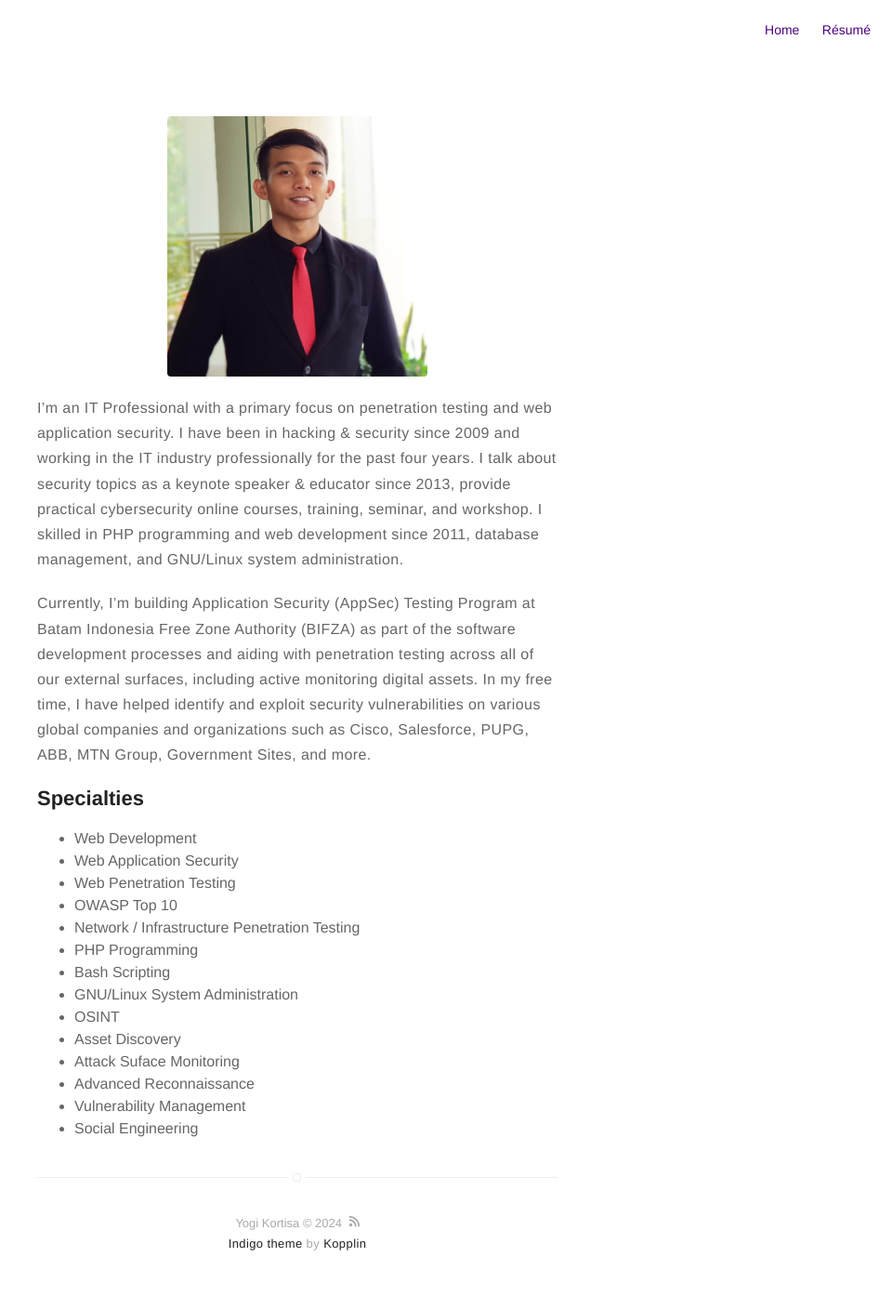
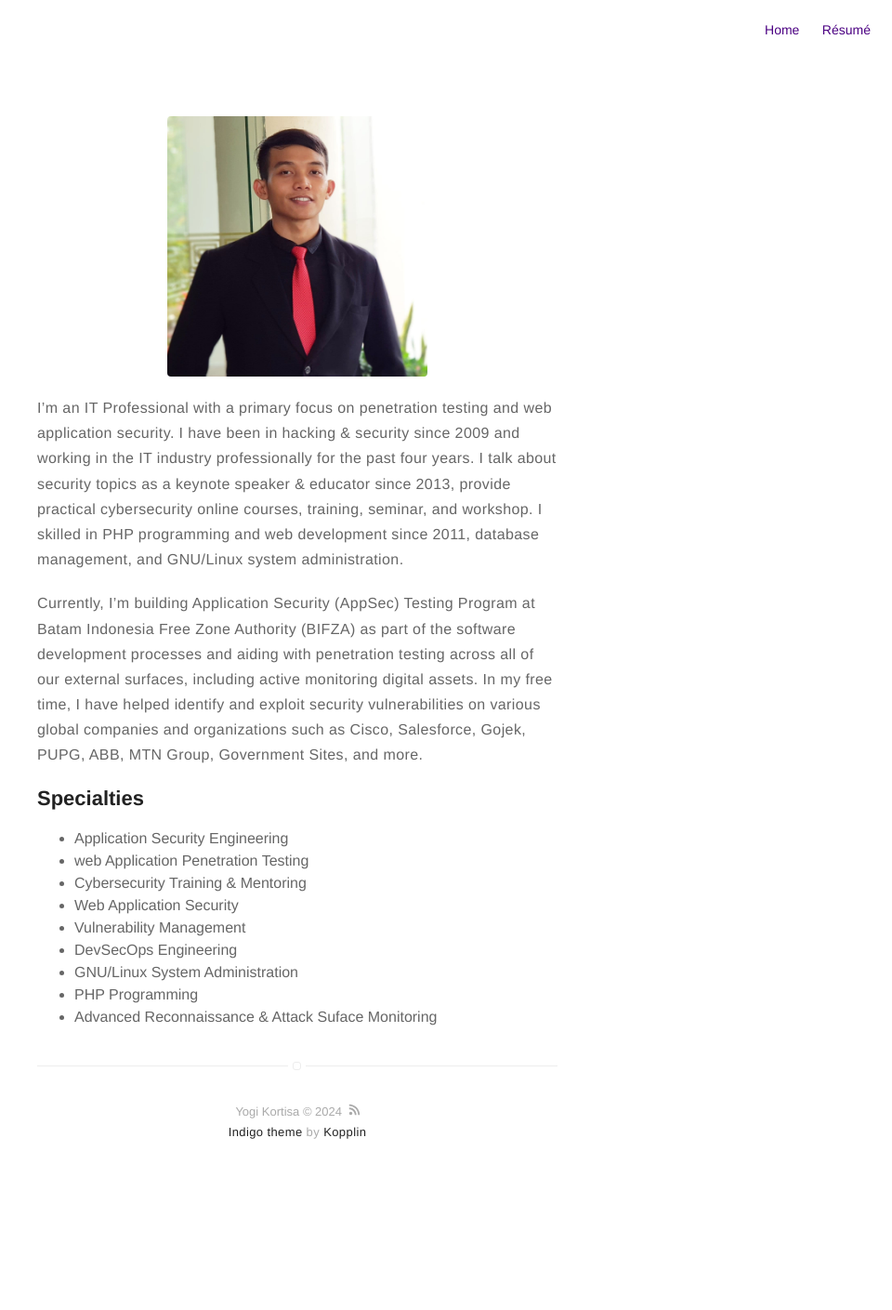
Before and after one commit to yogikortisa/yogikortisa.github.io, a Jekyll site: the page built from about.md, in a window 1280 px wide. Shown: the whole page at 93% size, without its empty margins (320-1280 px from the left). Built offline with Jekyll 4.4.1, drawn with Linux system fonts in a browser that asks for light colours; after the commit the page ends 1289 px from its top, so only the background shows below that.

Commit message:
Update about.md

```diff
--- a/about.md
+++ b/about.md
@@ -6,23 +6,19 @@ layout: page
 
 <p>I’m an IT Professional with a primary focus on penetration testing and web application security. I have been in hacking & security since 2009 and working in the IT industry professionally for the past four years. I talk about security topics as a keynote speaker & educator since 2013, provide practical cybersecurity online courses, training, seminar, and workshop. I skilled in PHP programming and web development since 2011, database management, and GNU/Linux system administration.</p>
 
-<p>Currently, I’m building Application Security (AppSec) Testing Program at Batam Indonesia Free Zone Authority (BIFZA) as part of the software development processes and aiding with penetration testing across all of our external surfaces, including active monitoring digital assets. In my free time, I have helped identify and exploit security vulnerabilities on various global companies and organizations such as Cisco, Salesforce, PUPG, ABB, MTN Group, Government Sites, and more.</p>
+<p>Currently, I’m building Application Security (AppSec) Testing Program at Batam Indonesia Free Zone Authority (BIFZA) as part of the software development processes and aiding with penetration testing across all of our external surfaces, including active monitoring digital assets. In my free time, I have helped identify and exploit security vulnerabilities on various global companies and organizations such as Cisco, Salesforce, Gojek, PUPG, ABB, MTN Group, Government Sites, and more.</p>
 
 <h2>Specialties</h2>
 
 <ul class="skill-list">
-	<li>Web Development</li>
+	<li>Application Security Engineering</li>
+	<li>web Application Penetration Testing</li>
+	<li>Cybersecurity Training & Mentoring</li>
 	<li>Web Application Security</li>
-	<li>Web Penetration Testing</li>
-	<li>OWASP Top 10</li>
-	<li>Network / Infrastructure Penetration Testing</li>
+	<li>Vulnerability Management</li>
+	<li>DevSecOps Engineering</li>
+	<li>GNU/Linux System Administration</li>
 	<li>PHP Programming</li>
-	<li>Bash Scripting</li>
-	<li>GNU/Linux System Administration</li>
-	<li>OSINT</li>
-	<li>Asset Discovery</li>
-	<li>Attack Suface Monitoring</li>
-	<li>Advanced Reconnaissance</li>
-	<li>Vulnerability Management</li>
-	<li>Social Engineering</li>
+	<li>Advanced Reconnaissance & Attack Suface Monitoring</li>
+
 </ul>
```
